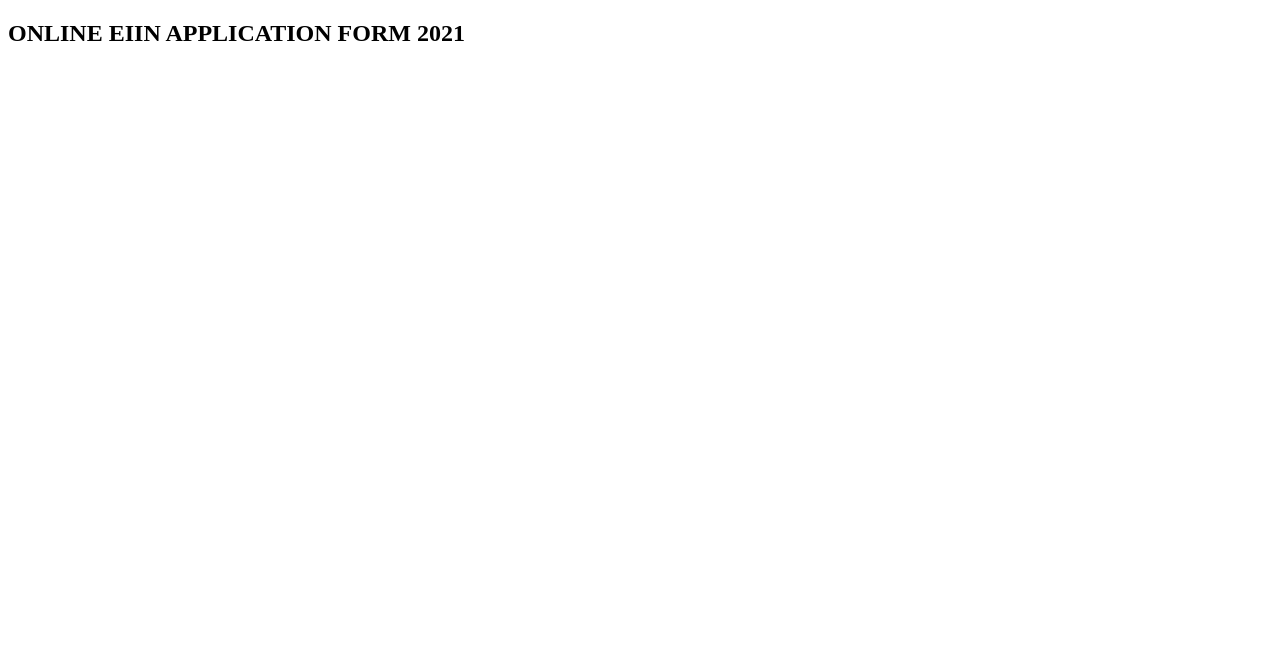
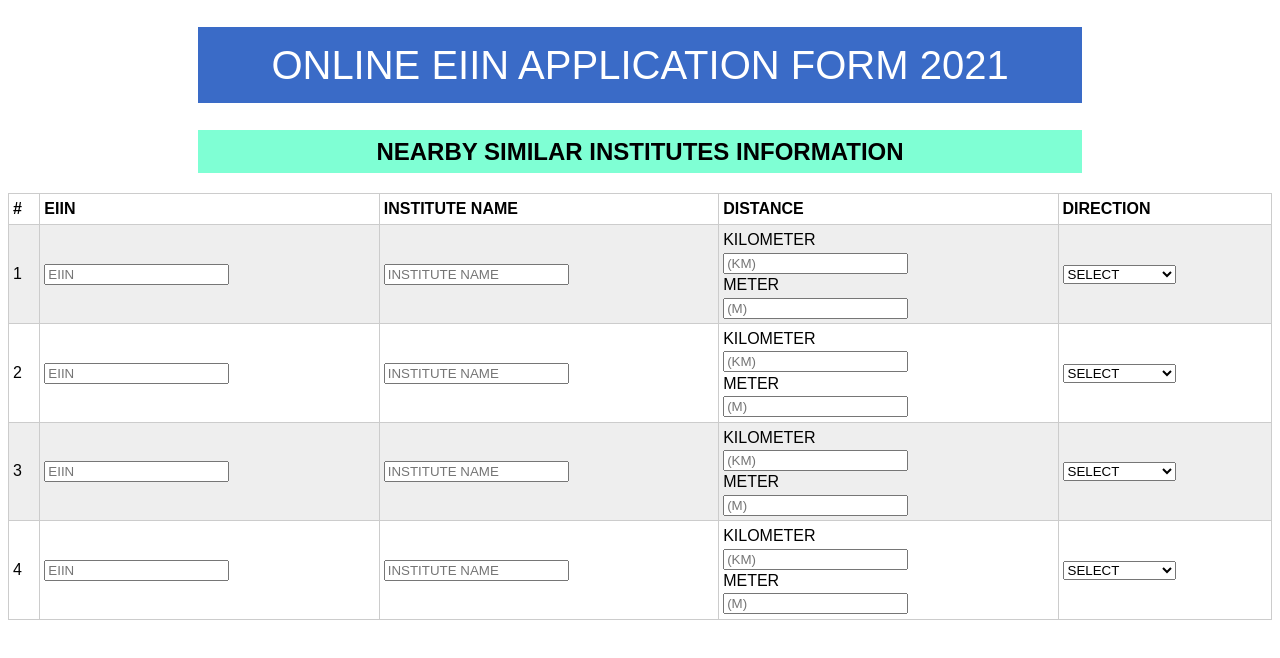
Before and after one commit to prangancode/task-1, a plain HTML site: page index.html in a window 1280 px wide. Drawn offline with Linux system fonts and the light colour scheme.

Commit message:
initial table added

```diff
--- a/index.html
+++ b/index.html
@@ -1,13 +1,125 @@
 <!DOCTYPE html>
 <html lang="en">
+
 <head>
     <meta charset="UTF-8">
     <meta http-equiv="X-UA-Compatible" content="IE=edge">
     <meta name="viewport" content="width=device-width, initial-scale=1.0">
     <title>EIIN Form</title>
+    <link rel="stylesheet" href="style.css">
 </head>
+
 <body>
-    <h2>ONLINE EIIN APPLICATION FORM 2021</h2>
+    <h1 class="header">ONLINE EIIN APPLICATION FORM 2021</h1>
+    <h2 class="header1">NEARBY SIMILAR INSTITUTES INFORMATION</h2>
 
+    <table class="zebra">
+        <thead>
+            <tr>
+                <th> # </th>
+                <th>EIIN</th>
+                <th>INSTITUTE NAME</th>
+                <th>DISTANCE</th>
+                <th>DIRECTION</th>
+            </tr>
+        </thead>
+        <tbody>
+            <tr>
+                <td> 1 </td>
+                <td><input type="text" placeholder="EIIN" SIZE="20"></td>
+                <td><input type="text" placeholder="INSTITUTE NAME" SIZE="20"></td>
+                <td>
+                    KILOMETER<br><input type="number" placeholder="(KM)" required /><BR>
+                    METER<br><input type="number" placeholder="(M)" required />
+                </td>
+                <td>
+                    <select name="DIRECTION" id="DIRECTION">
+                        <option value="SELECT">SELECT</option>
+                        <option value="EAST">EAST</option>
+                        <option value="WEST">WEST</option>
+                        <option value="NORTH">NORTH</option>
+                        <option value="SOUTH">SOUTH</option>
+                        <option value="NORTH-EAST">NORTH-EAST</option>
+                        <option value="NORTH-WEST">NORTH-WEST</option>
+                        <option value="SOUTH-EAST">SOUTH-EAST</option>
+                        <option value="SOUTH-WEST">SOUTH-WEST</option>
+
+                    </select>
+                </td>
+            </tr>
+            <tr>
+                <td> 2 </td>
+                <td><input type="text" placeholder="EIIN" SIZE="20"></td>
+                <td><input type="text" placeholder="INSTITUTE NAME" SIZE="20"></td>
+                <td>
+                    KILOMETER<br><input type="number" placeholder="(KM)" required /><BR>
+                    METER<br><input type="number" placeholder="(M)" required />
+                </td>
+                <td>
+                    <select name="DIRECTION" id="DIRECTION">
+                        <option value="SELECT">SELECT</option>
+                        <option value="EAST">EAST</option>
+                        <option value="WEST">WEST</option>
+                        <option value="NORTH">NORTH</option>
+                        <option value="SOUTH">SOUTH</option>
+                        <option value="NORTH-EAST">NORTH-EAST</option>
+                        <option value="NORTH-WEST">NORTH-WEST</option>
+                        <option value="SOUTH-EAST">SOUTH-EAST</option>
+                        <option value="SOUTH-WEST">SOUTH-WEST</option>
+
+                    </select>
+                </td>
+            </tr>
+            <tr>
+                <td> 3 </td>
+                <td><input type="text" placeholder="EIIN" SIZE="20"></td>
+                <td><input type="text" placeholder="INSTITUTE NAME" SIZE="20"></td>
+                <td>
+                    <div class="input">
+                        KILOMETER<br><input type="number" placeholder="(KM)" required /><BR>
+                        METER<br><input type="number" placeholder="(M)" required />
+                    </div>
+                </td>
+                <td>
+                    <select name="DIRECTION" id="DIRECTION">
+                        <option value="SELECT">SELECT</option>
+                        <option value="EAST">EAST</option>
+                        <option value="WEST">WEST</option>
+                        <option value="NORTH">NORTH</option>
+                        <option value="SOUTH">SOUTH</option>
+                        <option value="NORTH-EAST">NORTH-EAST</option>
+                        <option value="NORTH-WEST">NORTH-WEST</option>
+                        <option value="SOUTH-EAST">SOUTH-EAST</option>
+                        <option value="SOUTH-WEST">SOUTH-WEST</option>
+
+                    </select>
+                </td>
+            </tr>
+            <tr>
+                <td> 4 </td>
+                <td><input type="text" placeholder="EIIN" SIZE="20"></td>
+                <td><input type="text" placeholder="INSTITUTE NAME" SIZE="20"></td>
+                <td>
+                    KILOMETER<br><input type="number" placeholder="(KM)" required /><BR>
+                    METER<br><input type="number" placeholder="(M)" required />
+                </td>
+                <td>
+                    <select name="DIRECTION" id="DIRECTION">
+                        <option value="SELECT">SELECT</option>
+                        <option value="EAST">EAST</option>
+                        <option value="WEST">WEST</option>
+                        <option value="NORTH">NORTH</option>
+                        <option value="SOUTH">SOUTH</option>
+                        <option value="NORTH-EAST">NORTH-EAST</option>
+                        <option value="NORTH-WEST">NORTH-WEST</option>
+                        <option value="SOUTH-EAST">SOUTH-EAST</option>
+                        <option value="SOUTH-WEST">SOUTH-WEST</option>
+
+                    </select>
+                </td>
+            </tr>
+        </tbody>
+    </table>
 </body>
+
 </html>
--- /dev/null
+++ b/style.css
@@ -0,0 +1,42 @@
+.header{
+    text-align: center;
+    color: white;
+    font-size: 40px;
+    font-weight: 500;
+    background-color: rgb(58, 107, 199);
+    padding: 10px 10px;
+    margin-left: 15%;
+    margin-right: 15%;
+}
+
+.header1{
+    text-align: center;
+    background-color: aquamarine;
+    border: 10px 10px 40px;
+    padding:  5px 5px;
+    margin-top: 25px;
+    font-family: Arial, Helvetica, sans-serif;
+    margin-left: 15%;
+    margin-right: 15%;
+}
+
+.input[type="text"] {
+    width: 150px;
+    display: inline-block;
+}
+
+body {
+    font: normal medium/1.4 sans-serif;
+  }
+  table {
+    border-collapse: collapse;
+    width: 100%;
+  }
+  th, td {
+    padding: 0.25rem;
+    text-align: left;
+    border: 1px solid #ccc;
+  }
+  tbody tr:nth-child(odd) {
+    background: #eee;
+  }
```
